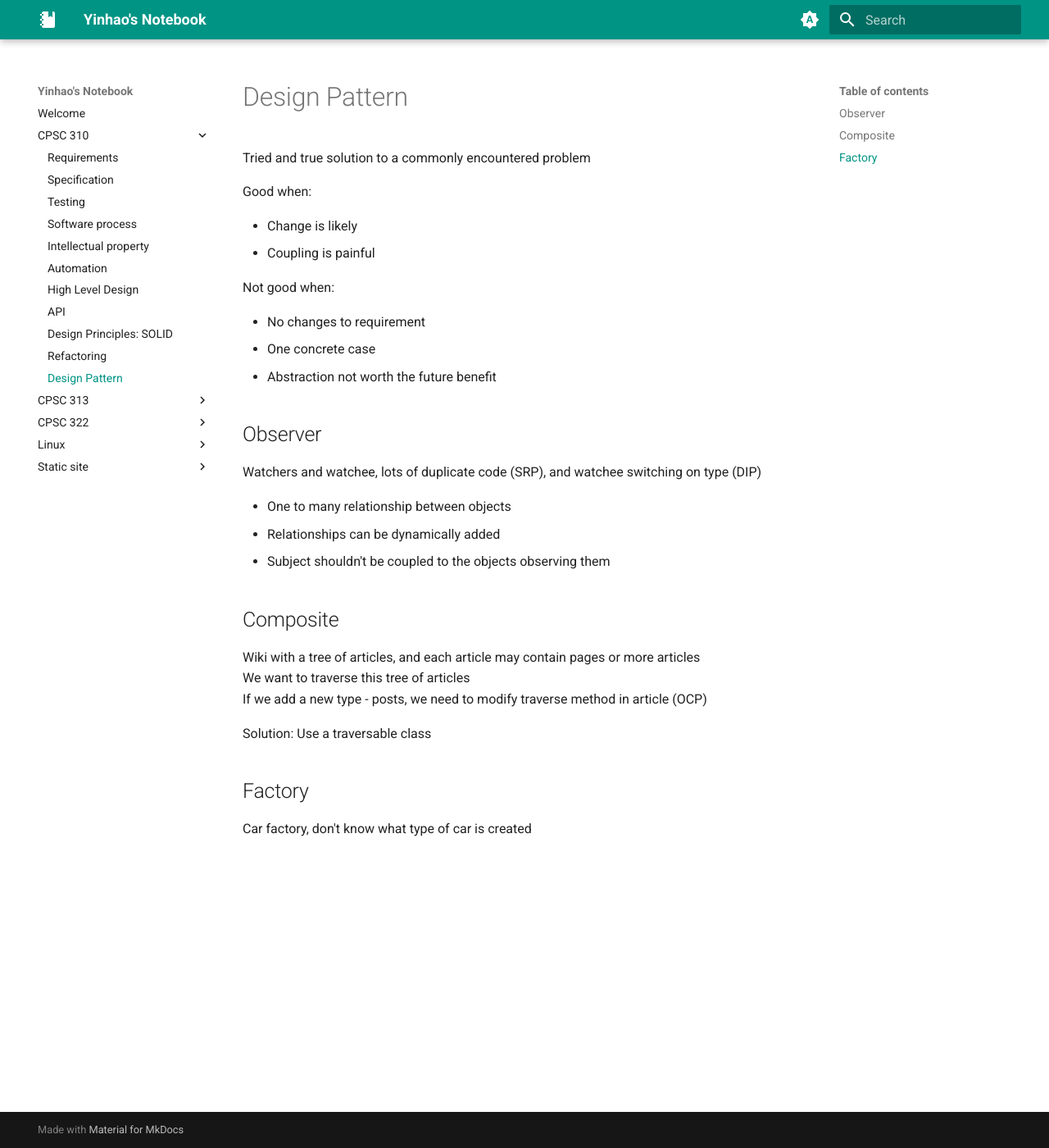
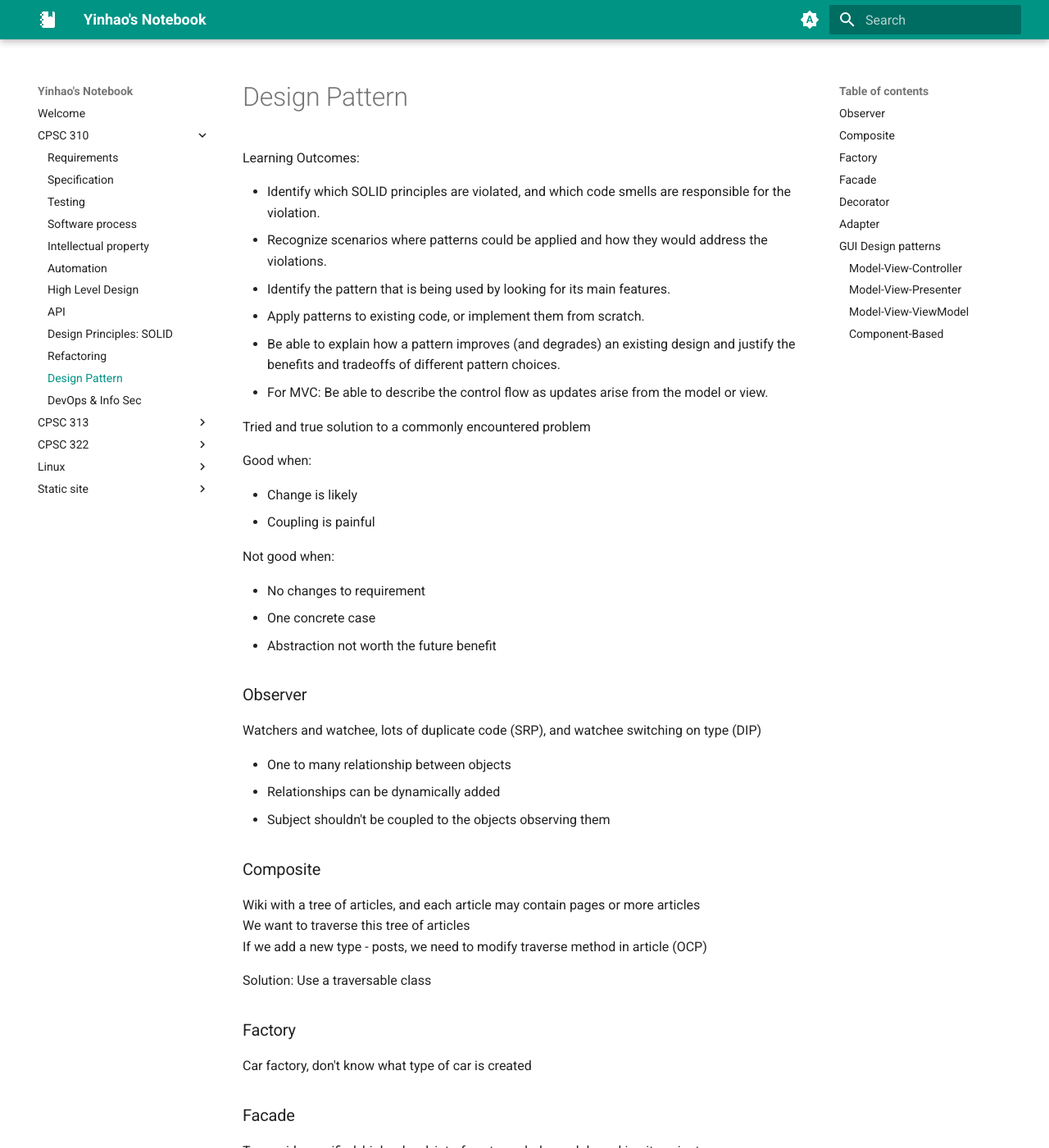
Before and after one commit to yinhao-f/notes, an MkDocs documentation site: the page built from docs/CPSC-310/11-design-pattern.md, in a window 1280 px wide and 1400 px high. Shown: the whole window at 82% size. Built offline with MkDocs 1.6.1 and Material for MkDocs 9.7.7, drawn with Linux system fonts in a browser that asks for light colours; some of the changed text lies outside the part shown.

Commit message:
Added DevOps notes

```diff
--- a/docs/CPSC-310/11-design-pattern.md
+++ b/docs/CPSC-310/11-design-pattern.md
@@ -1,4 +1,14 @@
 # Design Pattern
+
+Learning Outcomes:
+
+- Identify which SOLID principles are violated, and which code smells are responsible for the violation.
+- Recognize scenarios where patterns could be applied and how they would address the violations.
+- Identify the pattern that is being used by looking for its main features.
+- Apply patterns to existing code, or implement them from scratch.
+- Be able to explain how a pattern improves (and degrades) an existing design and justify the benefits and tradeoffs of different pattern choices.
+- For MVC: Be able to describe the control flow as updates arise from the model or view.
+
 
 Tried and true solution to a commonly encountered problem
 
@@ -13,7 +23,7 @@
 - One concrete case
 - Abstraction not worth the future benefit
 
-## Observer
+### Observer
 
 Watchers and watchee, lots of duplicate code (SRP), and watchee switching on type (DIP)
 
@@ -21,7 +31,7 @@
 - Relationships can be dynamically added
 - Subject shouldn't be coupled to the objects observing them
 
-## Composite
+### Composite
 
 Wiki with a tree of articles, and each article may contain pages or more articles
 We want to traverse this tree of articles
@@ -29,6 +39,31 @@
 
 Solution: Use a traversable class
 
-## Factory
+### Factory
 
 Car factory, don't know what type of car is created
+
+### Facade
+
+To provide a unified, higher-level, interface to a whole module making it easier to use.
+
+The interfaces are more limited than the whole subsystem. Most clients will be served while enabling other clients to use internal classes when needed.
+
+### Decorator
+
+### Adapter
+
+## GUI Design patterns
+
+Evolution:
+MVC -> MVP -> MVVM -> Component Based (React)
+
+### Model-View-Controller
+
+### Model-View-Presenter
+
+Make MVC's boundaries explicit
+
+### Model-View-ViewModel
+
+### Component-Based
```
Also changed, not shown: docs/CPSC-310/12-devops-infosec.md (added, +46 -0 lines).
